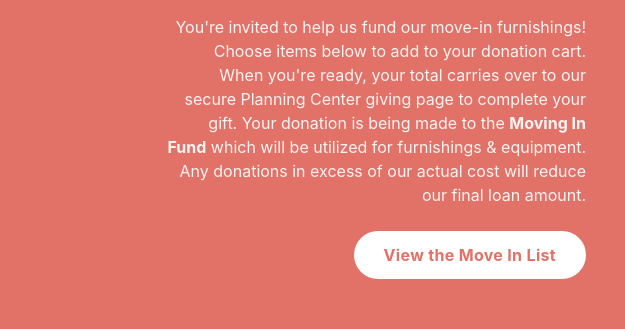
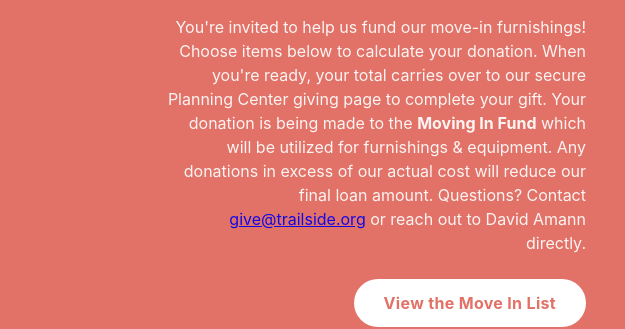
Before and after one commit to trailsidechurch/moving, a plain HTML site: page index.html in a window 1280 px wide. Shown: the part 499-828 px from the top of the page, 0-625 px from the left. Drawn offline with Linux system fonts and the light colour scheme; grey boxes are pictures that could not be loaded.

Commit message:
Revise donation message and add contact details
Updated donation invitation text and added contact information.

```diff
--- a/index.html
+++ b/index.html
@@ -381,10 +381,11 @@
   <div class="hero-text">
     <p class="hero-eyebrow"><img src="https://res.cloudinary.com/thechurchcov3production/image/fetch/f_auto/https://media.thechurchcoassets.com/accounts/10474/513f6bb5-a229-48d1-898d-6cbeba7ae161-./logo-white__largepreview__.webp" width="400"></p>
     <h1>We're (almost)<br>Moving In!</h1>
-    <p>You're invited to help us fund our move-in furnishings! Choose items below to add to your donation cart.
+    <p>You're invited to help us fund our move-in furnishings! Choose items below to calculate your donation.
       When you're ready, your total carries over to our secure Planning Center giving page to complete your gift.
       Your donation is being made to the <b>Moving In Fund</b> which will be utilized for furnishings & equipment.
-      Any donations in excess of our actual cost will reduce our final loan amount.</p>
+      Any donations in excess of our actual cost will reduce our final loan amount.
+      Questions? Contact <a href="mailto:give@trailside.org">give@trailside.org</a> or reach out to David Amann directly.</p>
     <a href="#item-grid" class="hero-cta">View the Move In List</a>
   </div>
   <div class="hero-photo" style="background-image:url('https://trl.fyi/move/_assets/media/4cf3c67800a3d51baa38690c3f4c6361.jpg');"></div>
@@ -471,7 +472,7 @@ const ITEMS = [
     category: "Featured Items",
     name: "Sanctuary Chair",
     price: 70,
-    photo: "https://trl.fyi/move/_assets/media/dd53a952c1a88e163bb8cc16d4663e90.png",
+    photo: "https://comforteksamples.com/cdn/shop/products/7701-x-aw20-black-marble-hero-BG.jpg",
     goal: 300,
     funded: 0
   },
```
